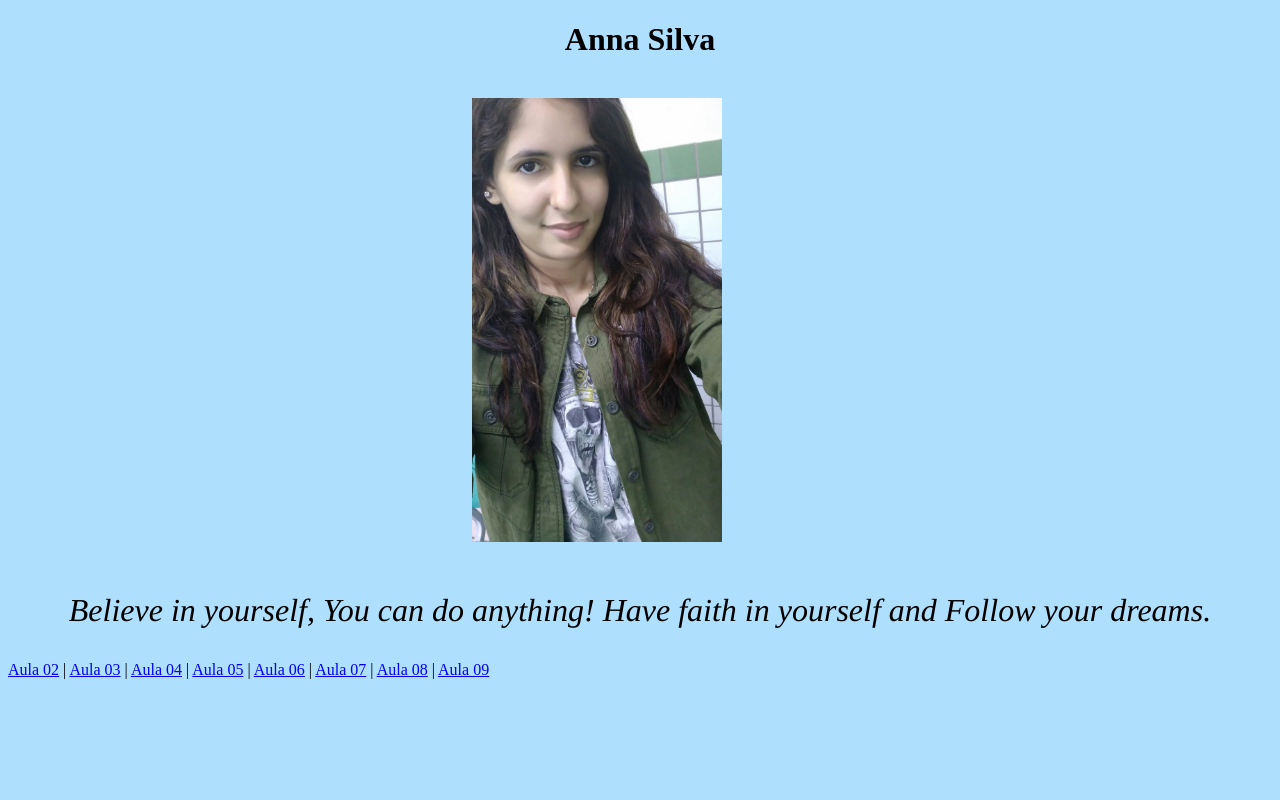
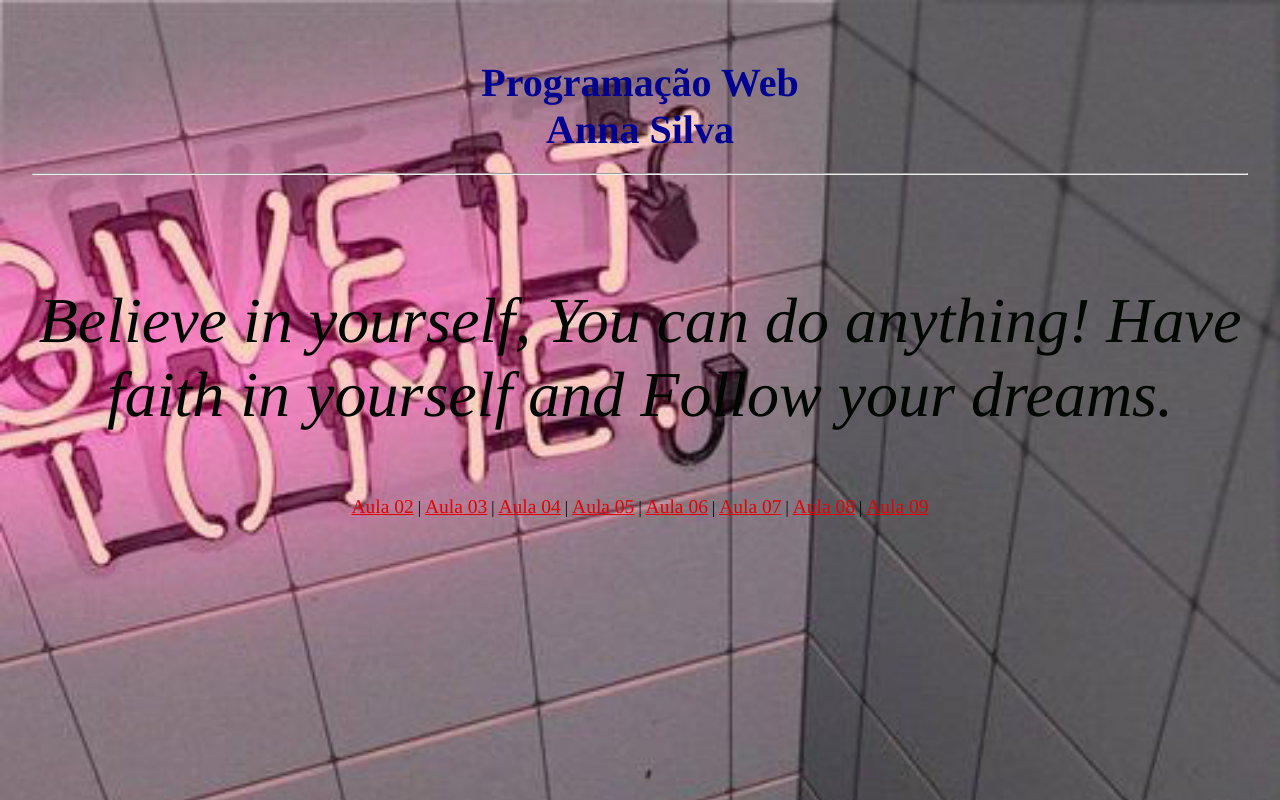
Before and after one commit to AnnaBH/AnnaBH.github.io, a plain HTML site: page index.html in a window 1280 px wide. Drawn offline with Linux system fonts and the light colour scheme.

Commit message:
modificação do plano de fundo do index principal

```diff
--- a/index.css
+++ b/index.css
@@ -1,19 +1,38 @@
-.center {
-    display: block;
-    margin-left: auto;
-    margin-right: auto;
-    width: auto;
-    height: auto;
-    max-width: 250px;
-    margin-right:550px;
+.fundo {
+    background-image: url('btsSuga.png');
+    background-repeat: no-repeat;
+    background-size:auto 100%;
+    bottom: 0;
+    color: black;
+    left: 0;
+    overflow: hidden;
+    padding: 2em;
+    position: absolute;
+    right: 0;
+    text-align: center;
+    top: 0;
+    background-size: cover;
+}
+
+h1{
+    font-family: "Time New Roman", Times, serif;
+    font-size:2.5em;
+    color:rgb(0, 0, 146);
 }
 p{
     font-family: "Time New Roman", Times, serif;
-    font-size:2em;
+    font-size:4em;
     font-style: italic;
+    color: rgb(0, 7, 0);
+}
+
+a{
+    font-family: "Time New Roman", Times, serif;
+    font-style: inherit;
+    font-size:1.22em;
+    color: rgb(226, 3, 3);
 }
 
 body{
-    color: black;
-    background-color: #aedffc;
+
 }
--- a/index.html
+++ b/index.html
@@ -8,16 +8,15 @@
     <link rel="stylesheet" href="index.css">
 </head>
 <body>
+    <div class="fundo">
+    <h1 align="center"> Programação Web <br/> Anna Silva <hr>    </h1><br/>
 
-    <h1 align="center">Anna Silva</h1><br/>
-
-    <img src="anna.png" alt="anna myself" class="center"> <br/>
 
     <P align="center">
         Believe in yourself, You can do anything!
         Have faith in yourself and Follow your dreams.
     </P>
-
+    <div>
     <a href="primeiroProjeto.html">Aula 02</a>  |
     <a href="aula03/projeto03.html">Aula 03</a>  |
     <a href="aula04/indexLink&Tabela.html">Aula 04</a>  |
@@ -26,5 +25,8 @@
     <a href="aula07/css.html">Aula 07</a>  |
     <a href="aula 08/exemplodiv.html"> Aula 08</a>  |
     <a href="aula 09/fonte-cores.html"> Aula 09</a>
+    </div>
+
+    </div>
 </body>
 </html>
```
Also changed, not shown: anna.png (deleted), btsSuga.png (added), suga.png (added).
